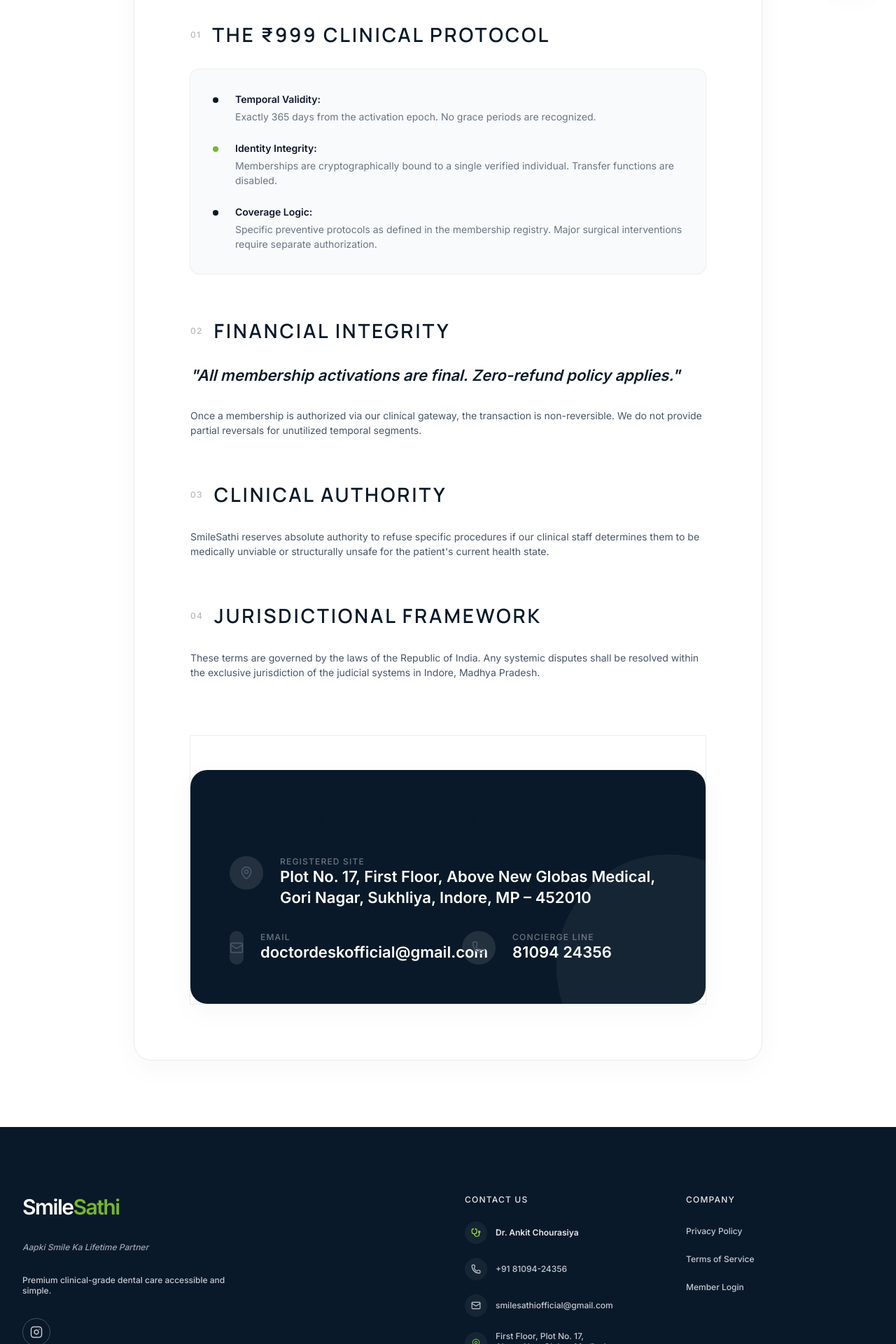
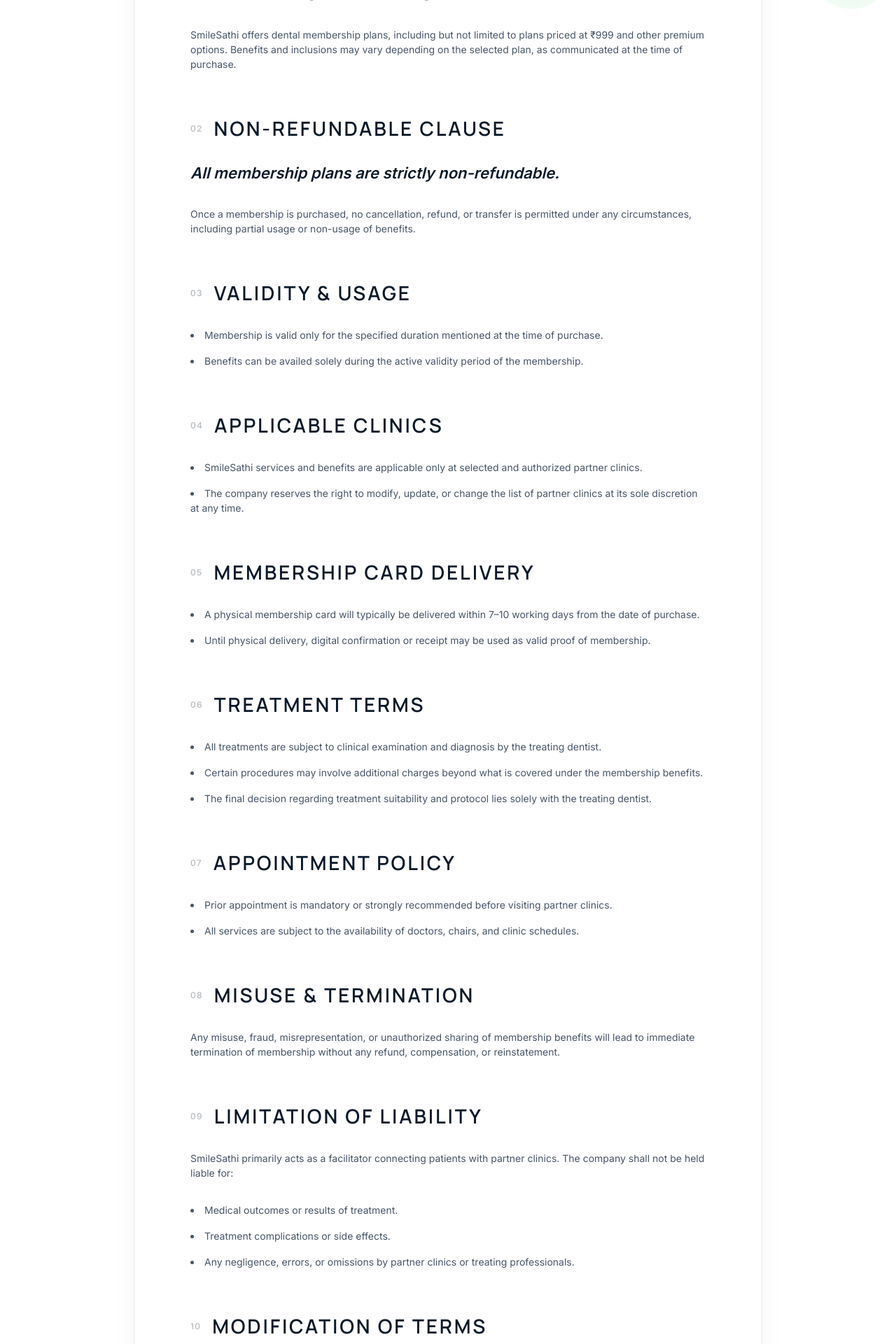
Before and after one commit to arya-5990/YashodaCare-, a React (Vite) app: page /terms in a window 1280 px wide. Shown: the part 780-2700 px from the top of the page at 70% size. Built offline with nearby package versions, Linux system fonts and the light colour scheme; no server answers.

Commit message:
feat: update Privacy and Terms pages with revised content and structure for clarity and compliance

```diff
--- a/src/pages/Privacy.jsx
+++ b/src/pages/Privacy.jsx
@@ -1,5 +1,5 @@
 import { motion } from 'framer-motion';
-import { ArrowLeft, ShieldCheck } from 'lucide-react';
+import { ArrowLeft, ShieldCheck, Mail, Phone } from 'lucide-react';
 import { Link } from 'react-router-dom';
 
 export default function Privacy() {
@@ -36,42 +36,49 @@ export default function Privacy() {
           <div className="space-y-16 text-body-md text-surface-tint leading-relaxed max-w-none">
             <div className="space-y-6">
               <p className="text-title-lg text-primary font-normal leading-relaxed">
-                Your privacy is critically important to us. SmileSathi ("SmileSathi", "we", "us", or "our") respects your privacy regarding any data harvested via our digital systems and physical clinical site.
+                Privacy Policy – SmileSathi Indore
               </p>
               <p>
-                The following protocols outline our commitment to architectural reliability in data handling across smilesathi.com and the associated clinical network.
+                SmileSathi Indore ("we", "our", "us") is committed to protecting your privacy and ensuring the security of your personal information. This policy explains what we collect, how we use it, and the safeguards we maintain.
               </p>
             </div>
 
             <section className="space-y-8">
               <div className="flex items-center gap-4">
                 <span className="text-label-md text-primary/30 font-bold tracking-widest">01</span>
-                <h3 className="text-headline-md text-primary font-bold uppercase tracking-widest">Data Harvest Parameters</h3>
+                <h3 className="text-headline-md text-primary font-bold uppercase tracking-widest">Information We Collect</h3>
               </div>
               <p>
-                We only collect information about you if we have a reason to do so—for example, to provide our Dental Health Plan, to communicate with you, or to make our clinic experience better.
+                We may collect the following information when you purchase or use SmileSathi services:
               </p>
               <div className="bg-surface-container-low p-8 rounded-[var(--radius-md)] outline-ghost space-y-6">
                 <ul className="space-y-6">
                   <li className="flex gap-6">
                     <span className="w-2 h-2 rounded-full bg-primary mt-2 shrink-0" />
                     <div>
-                      <strong className="text-on-surface font-bold">Personal Identifiers:</strong>
-                      <p className="mt-1 opacity-80">Full legal name, authenticated phone number, and residential clinical site for logistics.</p>
+                      <strong className="text-on-surface font-bold">Contact Details</strong>
+                      <p className="mt-1 opacity-80">Name, phone number, and email address.</p>
                     </div>
                   </li>
                   <li className="flex gap-6">
                     <span className="w-2 h-2 rounded-full bg-tertiary mt-2 shrink-0" />
                     <div>
-                      <strong className="text-on-surface font-bold">Medical History:</strong>
-                      <p className="mt-1 opacity-80">Basic dental health data and diagnostic imagery collected explicitly during clinical epoch.</p>
+                      <strong className="text-on-surface font-bold">Address &amp; Location</strong>
+                      <p className="mt-1 opacity-80">Residential address and relevant location details for communication and service delivery.</p>
                     </div>
                   </li>
                   <li className="flex gap-6">
                     <span className="w-2 h-2 rounded-full bg-primary mt-2 shrink-0" />
                     <div>
-                      <strong className="text-on-surface font-bold">Security Credentials:</strong>
-                      <p className="mt-1 opacity-80">Encrypted hash signatures for SmileSathi profile access. No plain-text storage is permitted.</p>
+                      <strong className="text-on-surface font-bold">Basic Medical / Dental History</strong>
+                      <p className="mt-1 opacity-80">Only if required for treatment planning and clinical care.</p>
+                    </div>
+                  </li>
+                  <li className="flex gap-6">
+                    <span className="w-2 h-2 rounded-full bg-tertiary mt-2 shrink-0" />
+                    <div>
+                      <strong className="text-on-surface font-bold">Payment Details</strong>
+                      <p className="mt-1 opacity-80">Processed securely via trusted third-party payment gateways. We do not store full card or UPI details on our systems.</p>
                     </div>
                   </li>
                 </ul>
@@ -81,19 +88,17 @@ export default function Privacy() {
             <section className="space-y-8">
               <div className="flex items-center gap-4">
                 <span className="text-label-md text-primary/30 font-bold tracking-widest">02</span>
-                <h3 className="text-headline-md text-primary font-bold uppercase tracking-widest">Operational Utilization</h3>
+                <h3 className="text-headline-md text-primary font-bold uppercase tracking-widest">How We Use Your Information</h3>
               </div>
-              <p>
-                Data is utilized to architect a seamless patient experience:
-              </p>
+              <p>Your information is used only for legitimate service-related purposes, including:</p>
               <div className="grid md:grid-cols-2 gap-8">
                 <div className="p-8 bg-surface-container-high rounded-[var(--radius-md)] outline-ghost">
-                  <p className="text-label-md text-primary font-bold uppercase tracking-widest mb-4">Clinical Logic</p>
-                  <p className="text-body-md opacity-80">Scheduling, medical record integrity, and diagnostic safety protocols.</p>
+                  <p className="text-label-md text-primary font-bold uppercase tracking-widest mb-4">Membership &amp; Treatment</p>
+                  <p className="text-body-md opacity-80">Providing SmileSathi membership services, booking appointments, and coordinating dental treatments.</p>
                 </div>
                 <div className="p-8 bg-surface-container-high rounded-[var(--radius-md)] outline-ghost">
-                  <p className="text-label-md text-primary font-bold uppercase tracking-widest mb-4">Financial Flow</p>
-                  <p className="text-body-md opacity-80">Membership activation, fraud prevention, and subscription management.</p>
+                  <p className="text-label-md text-primary font-bold uppercase tracking-widest mb-4">Communication &amp; Experience</p>
+                  <p className="text-body-md opacity-80">Sending reminders, offers, and updates, and improving our services and overall customer experience.</p>
                 </div>
               </div>
             </section>
@@ -101,13 +106,42 @@ export default function Privacy() {
             <section className="space-y-8">
               <div className="flex items-center gap-4">
                 <span className="text-label-md text-primary/30 font-bold tracking-widest">03</span>
-                <h3 className="text-headline-md text-primary font-bold uppercase tracking-widest">Integrity Assurance</h3>
+                <h3 className="text-headline-md text-primary font-bold uppercase tracking-widest">Data Protection</h3>
               </div>
-              <p className="text-title-lg text-primary italic">
-                "We do not commoditize private medical or personal information."
+              <p>
+                We take appropriate technical and organizational measures to protect your personal data and ensure it is handled securely:
               </p>
+              <ul className="space-y-4 list-disc list-inside">
+                <li>Secure storage of personal information with restricted access.</li>
+                <li>No unauthorized sharing of sensitive medical or personal data.</li>
+                <li>Use of trusted third-party tools for payment processing and communication.</li>
+              </ul>
+            </section>
+
+            <section className="space-y-8">
+              <div className="flex items-center gap-4">
+                <span className="text-label-md text-primary/30 font-bold tracking-widest">04</span>
+                <h3 className="text-headline-md text-primary font-bold uppercase tracking-widest">Sharing of Information</h3>
+              </div>
               <p>
-                Authorized access is restricted to essential clinical staff and certified independent contractors under strict confidentiality agreements. Regulatory disclosure is only executed under verified legal mandates.
+                We may share your information only when necessary for providing services and processing payments:
+              </p>
+              <ul className="space-y-4 list-disc list-inside">
+                <li>With partner clinics solely for treatment and clinical coordination.</li>
+                <li>With payment gateways for secure transaction processing.</li>
+              </ul>
+              <p className="mt-4 font-semibold text-primary">
+                We do not sell, rent, or misuse your personal data.
+              </p>
+            </section>
+
+            <section className="space-y-8">
+              <div className="flex items-center gap-4">
+                <span className="text-label-md text-primary/30 font-bold tracking-widest">05</span>
+                <h3 className="text-headline-md text-primary font-bold uppercase tracking-widest">Consent</h3>
+              </div>
+              <p>
+                By purchasing or using SmileSathi services, you consent to the collection, use, and processing of your information in accordance with this Privacy Policy.
               </p>
             </section>
 
@@ -115,9 +149,9 @@ export default function Privacy() {
               <div className="bg-primary rounded-[var(--radius-xl)] p-10 md:p-14 shadow-ambient relative overflow-hidden">
                 <div className="absolute bottom-0 right-0 w-80 h-80 bg-on-primary/5 rounded-full translate-x-1/3 translate-y-1/3" />
 
-                <h4 className="text-headline-md text-on-primary font-bold uppercase tracking-widest mb-8">Clinical Privacy Desk</h4>
+                <h4 className="text-headline-md text-on-primary font-bold uppercase tracking-widest mb-8">Privacy &amp; Data Queries</h4>
                 <p className="text-body-md text-surface-tint mb-10 max-w-lg italic">
-                  For formal data deletion requests or protocol inquiries, contact our Data Protection Officer immediately.
+                  For any questions about this Privacy Policy or to request updates or corrections to your information, please contact us:
                 </p>
 
                 <div className="space-y-6">
@@ -127,7 +161,7 @@ export default function Privacy() {
                     </div>
                     <div>
                       <p className="text-label-md text-on-primary/40 uppercase tracking-widest font-bold">Email</p>
-                      <a href="mailto:doctordeskofficial@gmail.com" className="text-title-lg text-on-primary hover:underline">doctordeskofficial@gmail.com</a>
+                      <a href="mailto:smilesathiofficial@gmail.com" className="text-title-lg text-on-primary hover:underline">smilesathiofficial@gmail.com</a>
                     </div>
                   </div>
                   <div className="flex items-center gap-6">
--- a/src/pages/Terms.jsx
+++ b/src/pages/Terms.jsx
@@ -36,75 +36,134 @@ export default function Terms() {
           <div className="space-y-16 text-body-md text-surface-tint leading-relaxed max-w-none">
             <div className="space-y-6">
               <p className="text-title-lg text-primary font-normal leading-relaxed">
-                Welcome to SmileSathi ("SmileSathi"). These Terms of Engagement govern your interaction with our digital platform and physical clinical sites.
+                Terms &amp; Conditions – SmileSathi Indore
               </p>
               <p>
-                By accessing our clinical systems or activating a membership, you provide explicit consent to be bound by these architectural reliability standards.
+                These Terms &amp; Conditions govern the SmileSathi dental membership plans and related services offered at SmileSathi Indore. By purchasing or using SmileSathi services, you agree to be bound by these terms.
               </p>
             </div>
 
             <section className="space-y-8">
               <div className="flex items-center gap-4">
                 <span className="text-label-md text-primary/30 font-bold tracking-widest">01</span>
-                <h3 className="text-headline-md text-primary font-bold uppercase tracking-widest">The ₹999 Clinical Protocol</h3>
+                <h3 className="text-headline-md text-primary font-bold uppercase tracking-widest">Membership Plans</h3>
               </div>
-              <div className="bg-surface-container-low p-8 rounded-[var(--radius-md)] outline-ghost space-y-6">
-                <ul className="space-y-6">
-                  <li className="flex gap-6">
-                    <span className="w-2 h-2 rounded-full bg-primary mt-2 shrink-0" />
-                    <div>
-                      <strong className="text-on-surface font-bold">Temporal Validity:</strong>
-                      <p className="mt-1 opacity-80">Exactly 365 days from the activation epoch. No grace periods are recognized.</p>
-                    </div>
-                  </li>
-                  <li className="flex gap-6">
-                    <span className="w-2 h-2 rounded-full bg-tertiary mt-2 shrink-0" />
-                    <div>
-                      <strong className="text-on-surface font-bold">Identity Integrity:</strong>
-                      <p className="mt-1 opacity-80">Memberships are cryptographically bound to a single verified individual. Transfer functions are disabled.</p>
-                    </div>
-                  </li>
-                  <li className="flex gap-6">
-                    <span className="w-2 h-2 rounded-full bg-primary mt-2 shrink-0" />
-                    <div>
-                      <strong className="text-on-surface font-bold">Coverage Logic:</strong>
-                      <p className="mt-1 opacity-80">Specific preventive protocols as defined in the membership registry. Major surgical interventions require separate authorization.</p>
-                    </div>
-                  </li>
-                </ul>
-              </div>
+              <p>
+                SmileSathi offers dental membership plans, including but not limited to plans priced at ₹999 and other premium options. Benefits and inclusions may vary depending on the selected plan, as communicated at the time of purchase.
+              </p>
             </section>
 
             <section className="space-y-8">
               <div className="flex items-center gap-4">
                 <span className="text-label-md text-primary/30 font-bold tracking-widest">02</span>
-                <h3 className="text-headline-md text-primary font-bold uppercase tracking-widest">Financial Integrity</h3>
+                <h3 className="text-headline-md text-primary font-bold uppercase tracking-widest">Non-Refundable Clause</h3>
               </div>
               <p className="text-title-lg text-primary italic">
-                "All membership activations are final. Zero-refund policy applies."
+                All membership plans are strictly non-refundable.
               </p>
               <p>
-                Once a membership is authorized via our clinical gateway, the transaction is non-reversible. We do not provide partial reversals for unutilized temporal segments.
+                Once a membership is purchased, no cancellation, refund, or transfer is permitted under any circumstances, including partial usage or non-usage of benefits.
               </p>
             </section>
 
             <section className="space-y-8">
               <div className="flex items-center gap-4">
                 <span className="text-label-md text-primary/30 font-bold tracking-widest">03</span>
-                <h3 className="text-headline-md text-primary font-bold uppercase tracking-widest">Clinical Authority</h3>
+                <h3 className="text-headline-md text-primary font-bold uppercase tracking-widest">Validity &amp; Usage</h3>
+              </div>
+              <ul className="space-y-4 list-disc list-inside">
+                <li>Membership is valid only for the specified duration mentioned at the time of purchase.</li>
+                <li>Benefits can be availed solely during the active validity period of the membership.</li>
+              </ul>
+            </section>
+
+            <section className="space-y-8">
+              <div className="flex items-center gap-4">
+                <span className="text-label-md text-primary/30 font-bold tracking-widest">04</span>
+                <h3 className="text-headline-md text-primary font-bold uppercase tracking-widest">Applicable Clinics</h3>
+              </div>
+              <ul className="space-y-4 list-disc list-inside">
+                <li>SmileSathi services and benefits are applicable only at selected and authorized partner clinics.</li>
+                <li>The company reserves the right to modify, update, or change the list of partner clinics at its sole discretion at any time.</li>
+              </ul>
+            </section>
+
+            <section className="space-y-8">
+              <div className="flex items-center gap-4">
+                <span className="text-label-md text-primary/30 font-bold tracking-widest">05</span>
+                <h3 className="text-headline-md text-primary font-bold uppercase tracking-widest">Membership Card Delivery</h3>
+              </div>
+              <ul className="space-y-4 list-disc list-inside">
+                <li>A physical membership card will typically be delivered within 7–10 working days from the date of purchase.</li>
+                <li>Until physical delivery, digital confirmation or receipt may be used as valid proof of membership.</li>
+              </ul>
+            </section>
+
+            <section className="space-y-8">
+              <div className="flex items-center gap-4">
+                <span className="text-label-md text-primary/30 font-bold tracking-widest">06</span>
+                <h3 className="text-headline-md text-primary font-bold uppercase tracking-widest">Treatment Terms</h3>
+              </div>
+              <ul className="space-y-4 list-disc list-inside">
+                <li>All treatments are subject to clinical examination and diagnosis by the treating dentist.</li>
+                <li>Certain procedures may involve additional charges beyond what is covered under the membership benefits.</li>
+                <li>The final decision regarding treatment suitability and protocol lies solely with the treating dentist.</li>
+              </ul>
+            </section>
+
+            <section className="space-y-8">
+              <div className="flex items-center gap-4">
+                <span className="text-label-md text-primary/30 font-bold tracking-widest">07</span>
+                <h3 className="text-headline-md text-primary font-bold uppercase tracking-widest">Appointment Policy</h3>
+              </div>
+              <ul className="space-y-4 list-disc list-inside">
+                <li>Prior appointment is mandatory or strongly recommended before visiting partner clinics.</li>
+                <li>All services are subject to the availability of doctors, chairs, and clinic schedules.</li>
+              </ul>
+            </section>
+
+            <section className="space-y-8">
+              <div className="flex items-center gap-4">
+                <span className="text-label-md text-primary/30 font-bold tracking-widest">08</span>
+                <h3 className="text-headline-md text-primary font-bold uppercase tracking-widest">Misuse &amp; Termination</h3>
               </div>
               <p>
-                SmileSathi reserves absolute authority to refuse specific procedures if our clinical staff determines them to be medically unviable or structurally unsafe for the patient's current health state.
+                Any misuse, fraud, misrepresentation, or unauthorized sharing of membership benefits will lead to immediate termination of membership without any refund, compensation, or reinstatement.
               </p>
             </section>
 
             <section className="space-y-8">
               <div className="flex items-center gap-4">
-                <span className="text-label-md text-primary/30 font-bold tracking-widest">04</span>
-                <h3 className="text-headline-md text-primary font-bold uppercase tracking-widest">Jurisdictional Framework</h3>
+                <span className="text-label-md text-primary/30 font-bold tracking-widest">09</span>
+                <h3 className="text-headline-md text-primary font-bold uppercase tracking-widest">Limitation of Liability</h3>
               </div>
               <p>
-                These terms are governed by the laws of the Republic of India. Any systemic disputes shall be resolved within the exclusive jurisdiction of the judicial systems in Indore, Madhya Pradesh.
+                SmileSathi primarily acts as a facilitator connecting patients with partner clinics. The company shall not be held liable for:
+              </p>
+              <ul className="space-y-4 list-disc list-inside">
+                <li>Medical outcomes or results of treatment.</li>
+                <li>Treatment complications or side effects.</li>
+                <li>Any negligence, errors, or omissions by partner clinics or treating professionals.</li>
+              </ul>
+            </section>
+
+            <section className="space-y-8">
+              <div className="flex items-center gap-4">
+                <span className="text-label-md text-primary/30 font-bold tracking-widest">10</span>
+                <h3 className="text-headline-md text-primary font-bold uppercase tracking-widest">Modification of Terms</h3>
+              </div>
+              <p>
+                The company reserves the right to modify, amend, or update these Terms &amp; Conditions at any time without prior notice. The latest version will be deemed applicable to all existing and new memberships.
+              </p>
+            </section>
+
+            <section className="space-y-8">
+              <div className="flex items-center gap-4">
+                <span className="text-label-md text-primary/30 font-bold tracking-widest">11</span>
+                <h3 className="text-headline-md text-primary font-bold uppercase tracking-widest">Governing Law &amp; Jurisdiction</h3>
+              </div>
+              <p>
+                These Terms &amp; Conditions shall be governed by and construed in accordance with the laws of India. All disputes shall be subject to the exclusive jurisdiction of the courts at Indore, Madhya Pradesh, including the Hon’ble Madhya Pradesh High Court as applicable.
               </p>
             </section>
 
@@ -122,8 +181,8 @@ export default function Terms() {
                     <div>
                       <p className="text-label-md text-on-primary/40 uppercase tracking-widest font-bold">Registered Site</p>
                       <p className="text-title-lg text-on-primary leading-relaxed">
-                        Plot No. 17, First Floor, Above New Globas Medical,<br />
-                        Gori Nagar, Sukhliya, Indore, MP – 452010
+                        Dr. Ankit Chaurasiya<br />
+                        123, KingsPark Colony, GPO, Indore – 452001
                       </p>
                     </div>
                   </div>
@@ -135,7 +194,7 @@ export default function Terms() {
                       </div>
                       <div>
                         <p className="text-label-md text-on-primary/40 uppercase tracking-widest font-bold">Email</p>
-                        <a href="mailto:doctordeskofficial@gmail.com" className="text-title-lg text-on-primary hover:underline">doctordeskofficial@gmail.com</a>
+                        <a href="mailto:smilesathiofficial@gmail.com" className="text-title-lg text-on-primary hover:underline">smilesathiofficial@gmail.com</a>
                       </div>
                     </div>
                     <div className="flex items-center gap-6">
```
